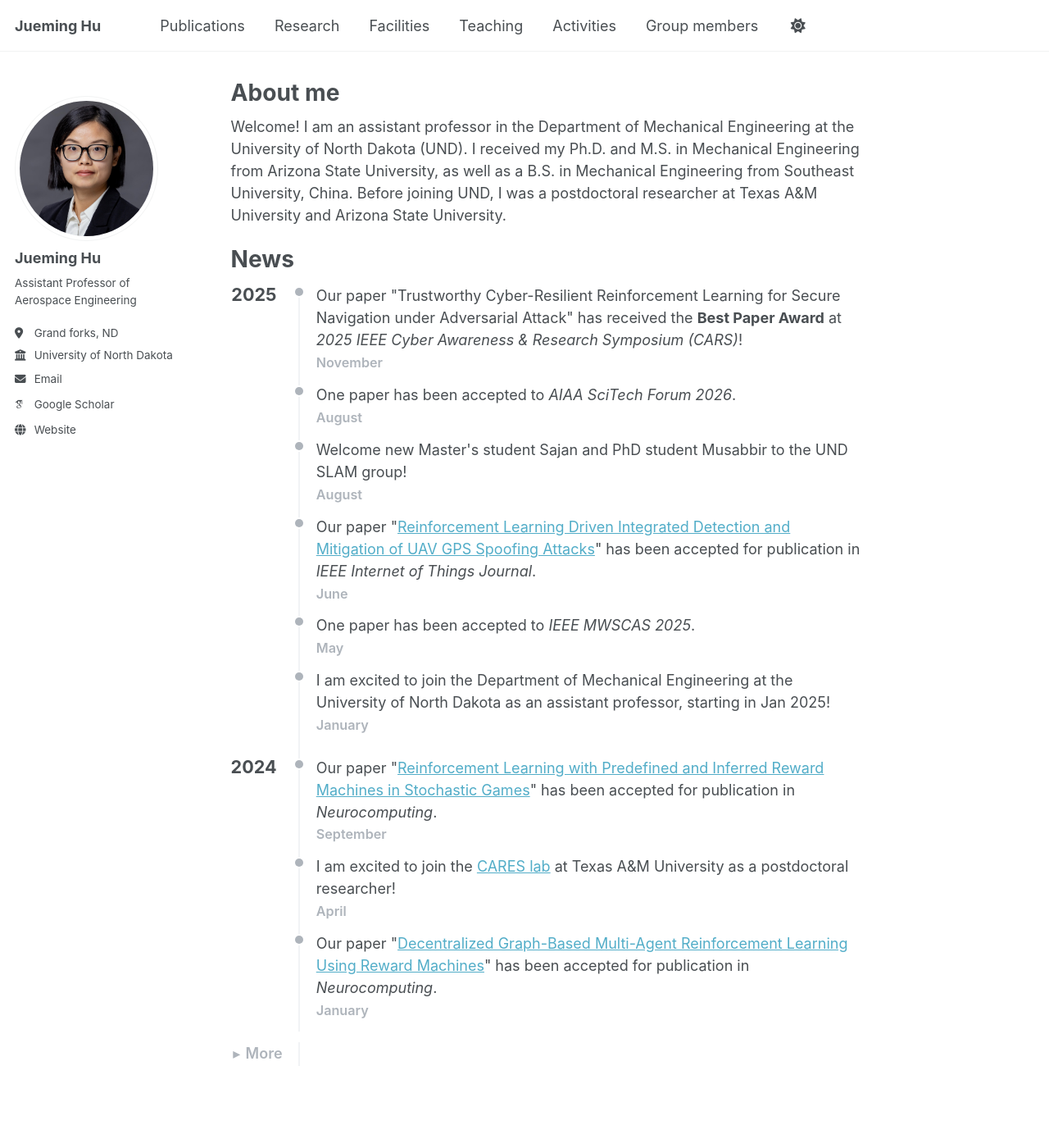
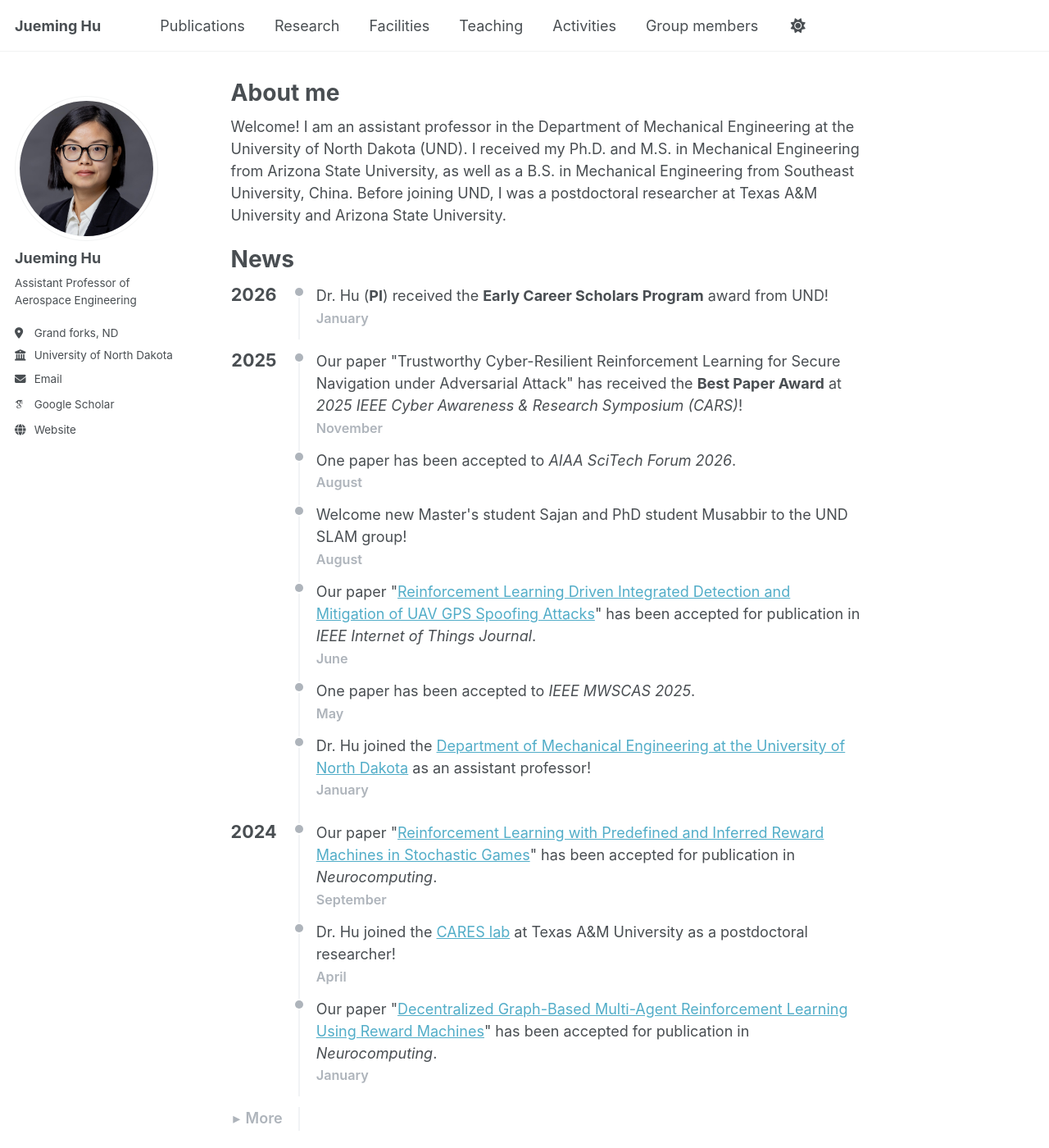
Before and after one commit to Jueming6/Jueming6.github.io, a Jekyll site: the page built from _pages/about.md, in a window 1280 px wide and 1400 px high. Shown: the whole window at 82% size. Built offline with Jekyll 4.4.1, drawn with Linux system fonts in a browser that asks for light colours; some web fonts are replaced.

Commit message:
update 122025

```diff
--- a/_pages/about.md
+++ b/_pages/about.md
@@ -13,6 +13,16 @@ Welcome! I am an assistant professor in the Department of Mechanical Engineering
 
 
 # News
+<div class="tl-wrap">
+  <div class="tl-year">2026</div>
+  <ul class="tl start-top">
+    <li>
+      <div class="desc">Dr. Hu (<strong>PI</strong>) received the <strong>Early Career Scholars Program</strong> award from UND!</div>
+      <div class="month">January</div>
+    </li>
+  </ul>
+  </div>
+
 
 <div class="tl-wrap">
   <div class="tl-year">2025</div>
@@ -38,7 +48,7 @@ Welcome! I am an assistant professor in the Department of Mechanical Engineering
       <div class="month">May</div>
     </li>
     <li>
-      <div class="desc">I am excited to join the Department of Mechanical Engineering at the University of North Dakota as an assistant professor, starting in Jan 2025!</div>
+      <div class="desc">Dr. Hu joined the <a href="https://campus.und.edu/directory/jueming.hu">Department of Mechanical Engineering at the University of North Dakota</a> as an assistant professor!</div>
       <div class="month">January</div>
     </li>
   </ul>
@@ -54,7 +64,7 @@ Welcome! I am an assistant professor in the Department of Mechanical Engineering
         <div class="month">September</div>
       </li>
       <li>
-        <div class="desc">I am excited to join the <a href="https://www.tamug.edu/cares/people.html">CARES lab</a> at Texas A&amp;M University as a postdoctoral researcher!</div>
+        <div class="desc">Dr. Hu joined the <a href="https://www.tamug.edu/cares/people.html">CARES lab</a> at Texas A&amp;M University as a postdoctoral researcher!</div>
         <div class="month">April</div>
       </li>
       <li>
```
